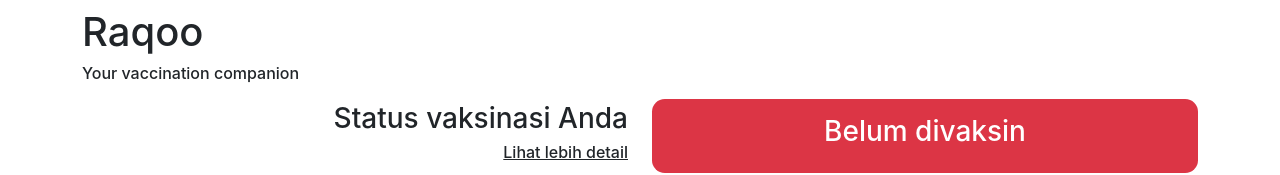
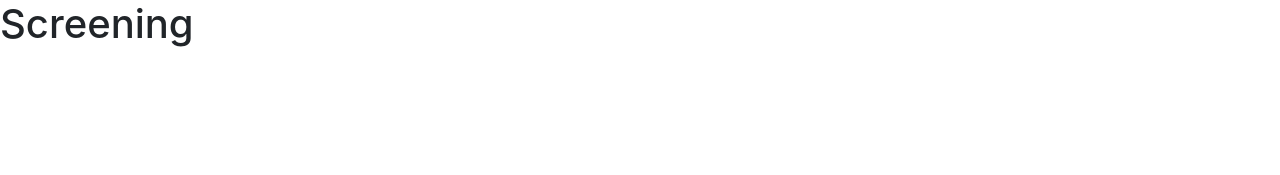
Before and after one commit to abadisurio/raqoo, a React (Create React App) app: page /screening in a window 1280 px wide. Shown: the top 175 px of the page. Built offline with nearby package versions, Linux system fonts and the light colour scheme.

Commit message:
add screening page

```diff
--- a/src/AppRoutes.js
+++ b/src/AppRoutes.js
@@ -11,6 +11,7 @@ const routesSignedIn = [
     { path: '/notification', pageName: 'Notification' },
     { path: '/registration', pageName: 'Registration' },
     { path: '/profile', pageName: 'Profile' },
+    { path: '/screening', pageName: 'Screening' },
     { path: '/', pageName: 'Dashboard' },
 ]
 
--- /dev/null
+++ b/src/pages/Screening.jsx
@@ -0,0 +1,11 @@
+import React from 'react'
+
+const Screening = () => {
+    return (
+        <div>
+            <h1>Screening</h1>
+        </div>
+    )
+}
+
+export default Screening
--- a/src/pages/index.js
+++ b/src/pages/index.js
@@ -7,6 +7,7 @@ import Profile from './Profile'
 import Result from './Result'
 import Schedule from './Schedule'
 import Registration from './Registration'
+import Screening from './Screening'
 
 const pages = {
     "Landing": Landing,
@@ -17,7 +18,8 @@ const pages = {
     "Profile": Profile,
     "Result": Result,
     "Schedule": Schedule,
-    "Registration": Registration
+    "Registration": Registration,
+    "Screening": Screening
 }
 
 export default pages
```
